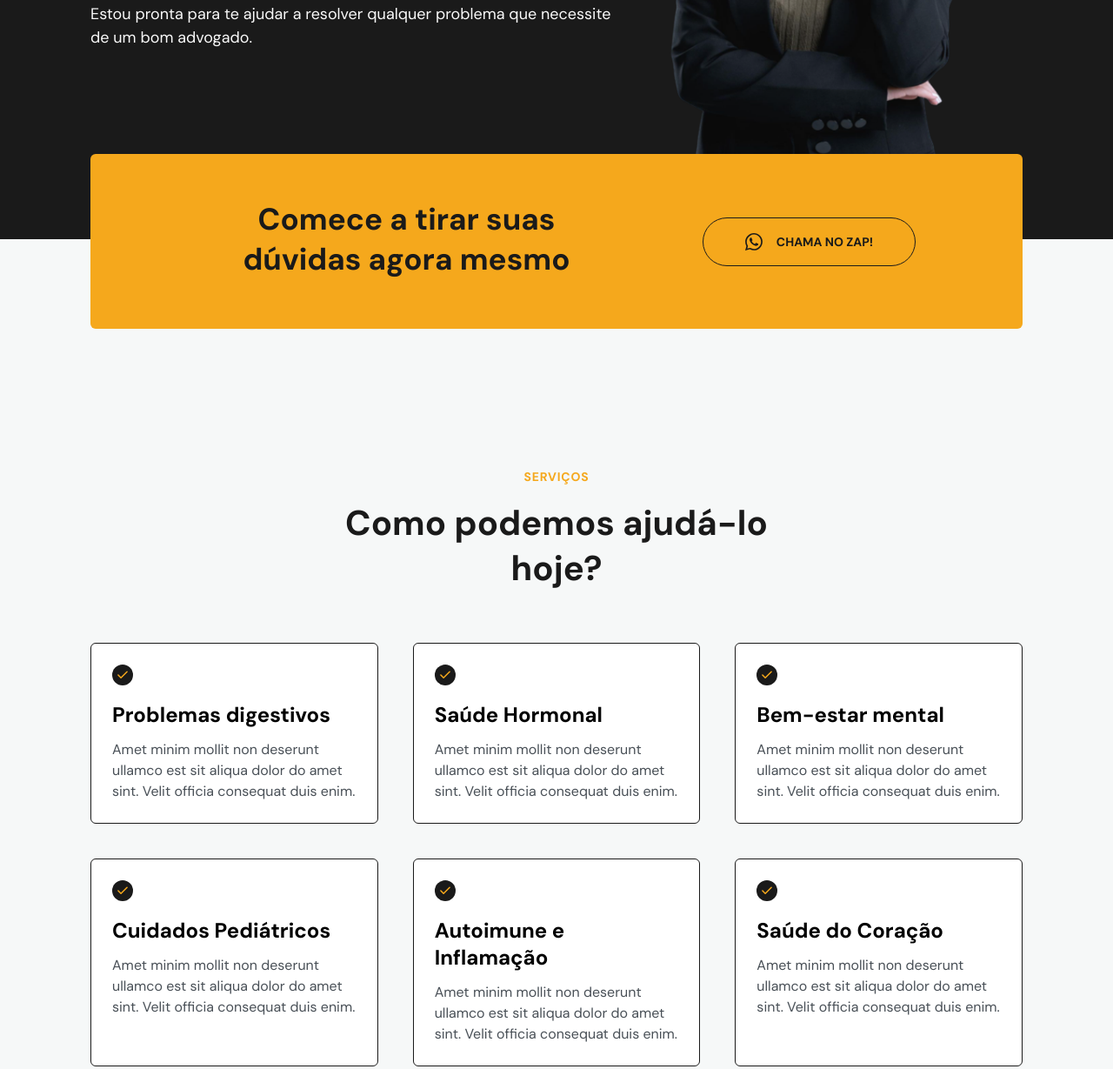
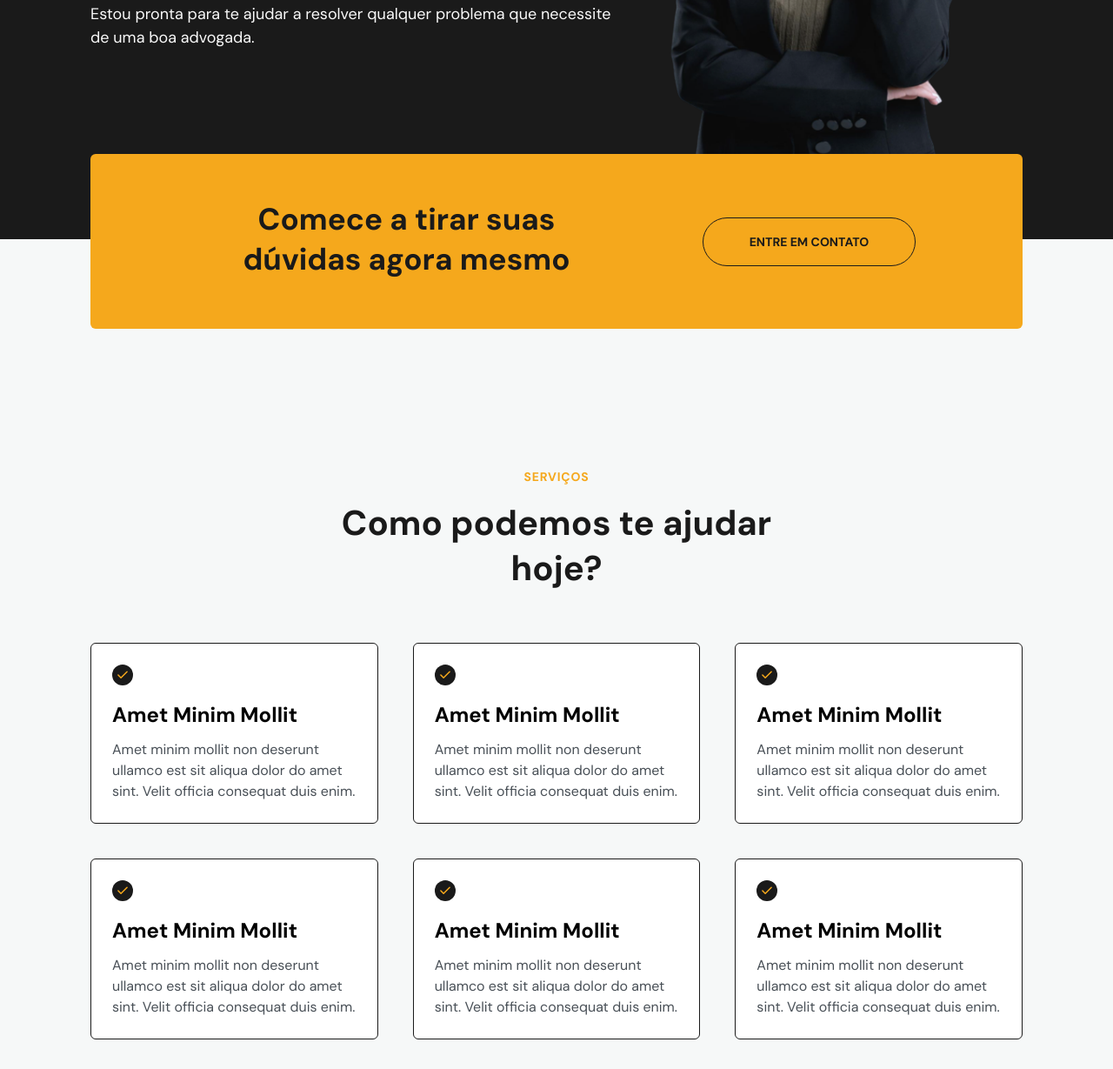
Before and after one commit to mgoiss/landing-page-laurentina, a plain HTML site: page index.html in a window 1280 px wide. Shown: the part 421-1650 px from the top of the page at 87% size. Drawn offline with nearby package versions, Linux system fonts and the light colour scheme.

Commit message:
page, link and text adjustments

```diff
--- a/index.html
+++ b/index.html
@@ -65,7 +65,7 @@
 
           <ul class="social-links">
             <li>
-              <a target="_blank" href="https://instagram.com">
+              <a target="_blank" href="https://www.instagram.com/laurentiina_/">
                 <svg
                   width="24"
                   height="24"
@@ -216,7 +216,7 @@
           <div class="content">
             <p class="sub-title">
               Estou pronta para te ajudar a resolver qualquer problema que
-              necessite de um bom advogado.
+              necessite de uma boa advogada.
             </p>
           </div>
         </div>
@@ -231,19 +231,7 @@
         <div class="stats">
           <h3>Comece a tirar suas dúvidas agora mesmo</h3>
           <a class="button" href="#contact">
-            <svg
-              width="20"
-              height="21"
-              viewBox="0 0 20 21"
-              fill="none"
-              xmlns="http://www.w3.org/2000/svg"
-            >
-              <path
-                d="M14.6 13.0001C14.4 12.9001 13.1 12.3001 12.9 12.2001C12.7 12.1001 12.5 12.1001 12.3 12.3001C12.1 12.5001 11.7 13.1001 11.5 13.3001C11.4 13.5001 11.2 13.5001 11 13.4001C10.3 13.1001 9.6 12.7001 9 12.2001C8.5 11.7001 8 11.1001 7.6 10.5001C7.5 10.3001 7.6 10.1001 7.7 10.0001C7.8 9.9001 7.9 9.7001 8.1 9.6001C8.2 9.5001 8.3 9.3001 8.3 9.2001C8.4 9.1001 8.4 8.9001 8.3 8.8001C8.2 8.7001 7.7 7.5001 7.5 7.0001C7.4 6.3001 7.2 6.3001 7 6.3001C6.9 6.3001 6.7 6.3001 6.5 6.3001C6.3 6.3001 6 6.5001 5.9 6.6001C5.3 7.2001 5 7.9001 5 8.7001C5.1 9.6001 5.4 10.5001 6 11.3001C7.1 12.9001 8.5 14.2001 10.2 15.0001C10.7 15.2001 11.1 15.4001 11.6 15.5001C12.1 15.7001 12.6 15.7001 13.2 15.6001C13.9 15.5001 14.5 15.0001 14.9 14.4001C15.1 14.0001 15.1 13.6001 15 13.2001C15 13.2001 14.8 13.1001 14.6 13.0001ZM17.1 3.9001C13.2 9.77516e-05 6.9 9.77516e-05 3 3.9001C-0.2 7.1001 -0.8 12.0001 1.4 15.9001L0 21.0001L5.3 19.6001C6.8 20.4001 8.4 20.8001 10 20.8001C15.5 20.8001 19.9 16.4001 19.9 10.9001C20 8.3001 18.9 5.8001 17.1 3.9001ZM14.4 17.9001C13.1 18.7001 11.6 19.2001 10 19.2001C8.5 19.2001 7.1 18.8001 5.8 18.1001L5.5 17.9001L2.4 18.7001L3.2 15.7001L3 15.4001C0.6 11.4001 1.8 6.4001 5.7 3.9001C9.6 1.4001 14.6 2.7001 17 6.5001C19.4 10.4001 18.3 15.5001 14.4 17.9001Z"
-                fill="white"
-              />
-            </svg>
-            Chama no zap!
+            ENTRE EM CONTATO
           </a>
         </div>
       </div>
@@ -253,7 +241,7 @@
       <div class="wrapper">
         <header>
           <h4>Serviços</h4>
-          <h2>Como podemos ajudá-lo hoje?</h2>
+          <h2>Como podemos te ajudar hoje?</h2>
         </header>
 
         <div class="content">
@@ -275,7 +263,7 @@
                   stroke-linejoin="round"
                 />
               </svg>
-              <h3>Problemas digestivos</h3>
+              <h3>Amet Minim Mollit</h3>
               <p>
                 Amet minim mollit non deserunt ullamco est sit aliqua dolor do
                 amet sint. Velit officia consequat duis enim.
@@ -298,7 +286,7 @@
                   stroke-linejoin="round"
                 />
               </svg>
-              <h3>Saúde Hormonal</h3>
+              <h3>Amet Minim Mollit</h3>
               <p>
                 Amet minim mollit non deserunt ullamco est sit aliqua dolor do
                 amet sint. Velit officia consequat duis enim.
@@ -321,7 +309,7 @@
                   stroke-linejoin="round"
                 />
               </svg>
-              <h3>Bem-estar mental</h3>
+              <h3>Amet Minim Mollit</h3>
               <p>
                 Amet minim mollit non deserunt ullamco est sit aliqua dolor do
                 amet sint. Velit officia consequat duis enim.
@@ -344,7 +332,7 @@
                   stroke-linejoin="round"
                 />
               </svg>
-              <h3>Cuidados Pediátricos</h3>
+              <h3>Amet Minim Mollit</h3>
               <p>
                 Amet minim mollit non deserunt ullamco est sit aliqua dolor do
                 amet sint. Velit officia consequat duis enim.
@@ -367,7 +355,7 @@
                   stroke-linejoin="round"
                 />
               </svg>
-              <h3>Autoimune e Inflamação</h3>
+              <h3>Amet Minim Mollit</h3>
               <p>
                 Amet minim mollit non deserunt ullamco est sit aliqua dolor do
                 amet sint. Velit officia consequat duis enim.
@@ -390,7 +378,7 @@
                   stroke-linejoin="round"
                 />
               </svg>
-              <h3>Saúde do Coração</h3>
+              <h3>Amet Minim Mollit</h3>
               <p>
                 Amet minim mollit non deserunt ullamco est sit aliqua dolor do
                 amet sint. Velit officia consequat duis enim.
@@ -489,13 +477,13 @@
                     stroke-linejoin="round"
                   />
                 </svg>
-                contato@beautysalon.com
+                direitooliveira@outlook.com
               </li>
             </ul>
 
             <a
               class="button"
-              href="https://wa.me/5575998749641"
+              href="https://wa.me/5575998627808"
               target="_blank"
             >
               <svg
@@ -511,7 +499,7 @@
                 />
               </svg>
 
-              Agende sua consulta
+              CHAMA NO ZAP!
             </a>
           </div>
         </div>
@@ -564,7 +552,7 @@
         <div class="col-b">
           <ul class="social-links">
             <li>
-              <a target="_blank" href="https://instagram.com">
+              <a target="_blank" href="https://www.instagram.com/laurentiina_/">
                 <svg
                   width="24"
                   height="24"
```
